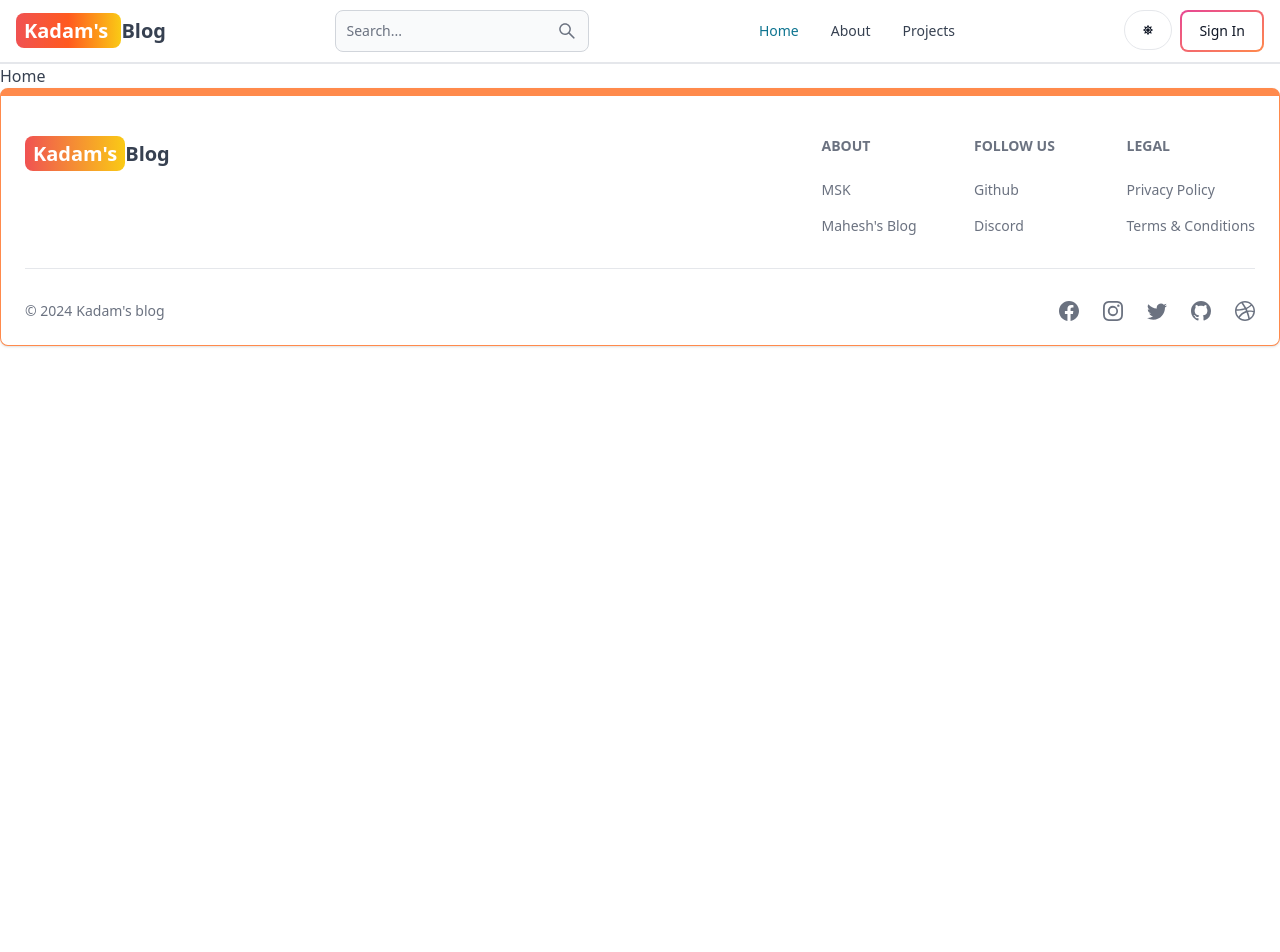
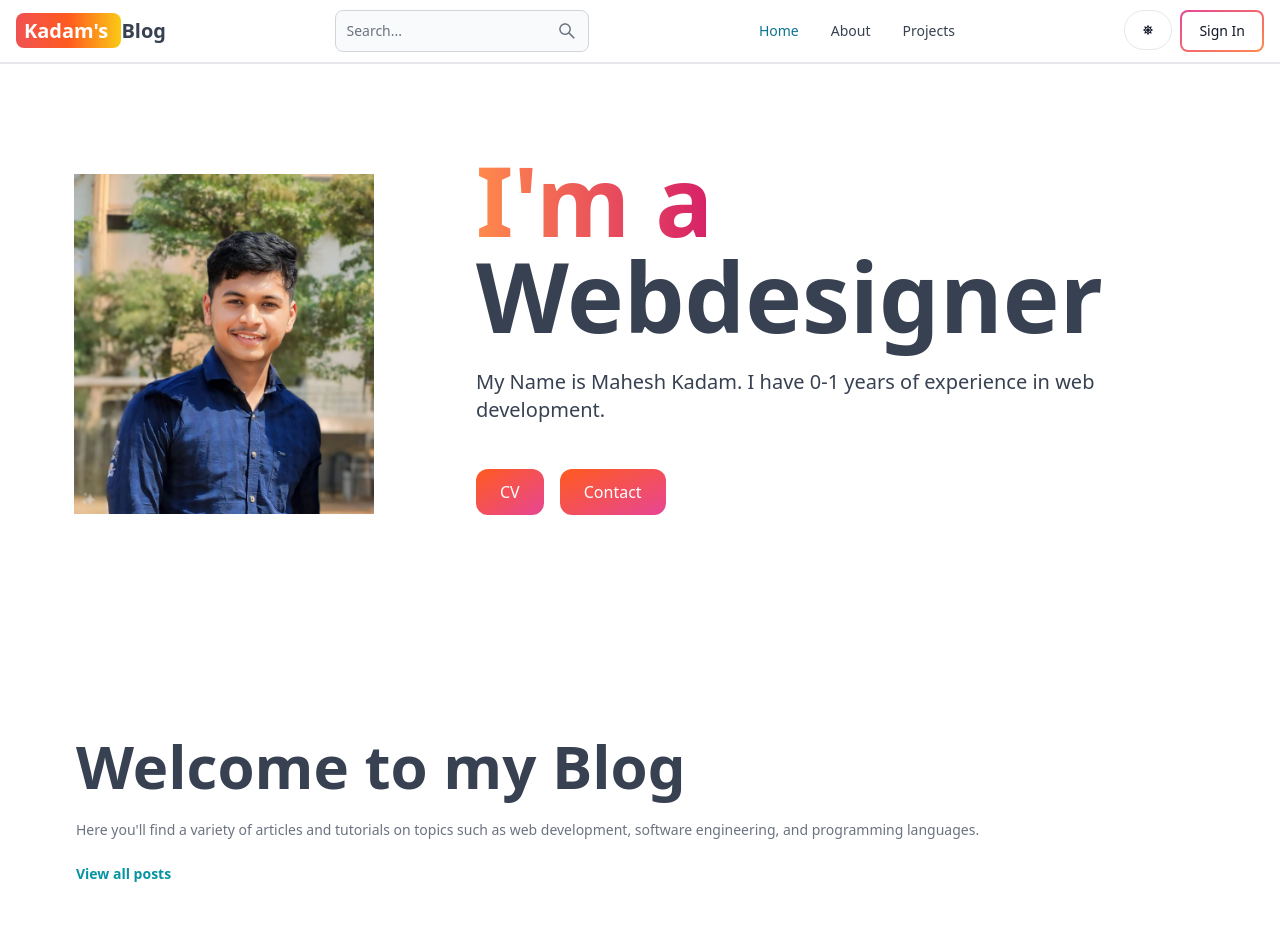
Before and after one commit to 3MaheshKadam/MERN-Blog_App, a React (Vite) app in the folder client/: page / in a window 1280 px wide. Shown: the top 952 px of the page. Before the commit the page ends 800 px from the top, so only its background shows below. Built offline with nearby package versions, Linux system fonts and the light colour scheme; no server answers.

Commit message:
Home-page

```diff
--- /dev/null
+++ b/client/src/Components/PostCard.jsx
@@ -0,0 +1,25 @@
+import { Link } from 'react-router-dom';
+
+export default function PostCard({ post }) {
+  return (
+    <div className='group relative w-full border border-red-400 hover:border-2 h-[370px] overflow-hidden rounded-lg sm:w-[300px] transition-all'>
+      <Link to={`/post/${post.slug}`}>
+        <img
+          src={post.image}
+          alt='post cover'
+          className='h-[260px] w-full  object-cover group-hover:h-[200px] transition-all duration-300 z-20'
+        />
+      </Link>
+      <div className='p-3 flex flex-col gap-2'>
+        <p className='text-lg font-semibold line-clamp-2'>{post.title}</p>
+        <span className='italic text-sm'>{post.category}</span>
+        <Link
+          to={`/post/${post.slug}`}
+          className='z-10 group-hover:bottom-0 absolute bottom-[-200px] left-0 right-0 border border-red-500 text-red-500 hover:bg-red-400 hover:text-white transition-all duration-300 text-center py-2 rounded-md !rounded-tl-none m-2'
+        >
+          Read article
+        </Link>
+      </div>
+    </div>
+  );
+}
--- a/client/src/pages/Home.jsx
+++ b/client/src/pages/Home.jsx
@@ -1,9 +1,96 @@
-import React from 'react'
+import React, { useEffect, useState } from 'react';
+import { TypeAnimation } from 'react-type-animation';
+import mlImage from '../assets/ml.png'; // Import the image
+import { Link } from 'react-router-dom';
+import PostCard from '../Components/PostCard';
 
 const Home = () => {
+  const [posts, setPosts] = useState([]);
+
+  useEffect(() => {
+    const fetchPosts = async () => {
+      const res = await fetch('/api/post/getPosts');
+      const data = await res.json();
+      setPosts(data.posts);
+    };
+    fetchPosts();
+  }, []);
+
   return (
-    <div>Home</div>
-  )
+    <div>
+      <div className='grid grid-cols-1 sm:grid-cols-3 gap-12 max-w-[1200px] md:h-[70vh] mx-auto py-8'>
+        <div className='col-span-1 my-auto mx-auto w-[200px] h-auto lg:w-[300px]'>
+          <img src={mlImage} alt="hero image" />
+        </div>
+        <div className='col-span-2 px-5 my-auto'>
+          <h1 className="text-4xl sm:text-5xl lg:text-8xl font-extrabold">
+            <span className="text-transparent bg-clip-text bg-gradient-to-r from-orange-400 to-pink-600 inline-block">I'm a</span> <br />
+            <TypeAnimation
+              sequence={[
+                "Frontend Dev",
+                1000,
+                "Webdesigner",
+                1000,
+                "Consultant"
+              ]}
+              wrapper='span'
+              speed={200}
+              repeat={Infinity}
+            />
+          </h1>
+          <p className='sm:text-lg my-6 lg:text-xl'>
+            My Name is Mahesh Kadam. I have 0-1 years of experience in web development.
+          </p>
+          <div className="links flex">
+            <div className='my-8 '>
+              <a href="/" className="px-6 py-3 w-full rounded-xl mr-4 bg-gradient-to-br from-orange-500 to-pink-500 text-white">
+                CV
+              </a>
+            </div>
+            <div className='my-8'>
+              <a href="/" className="px-6 py-3 w-full rounded-xl mr-4 bg-gradient-to-br from-orange-500 to-pink-500 text-white hover:border-none">
+                Contact
+              </a>
+            </div>
+          </div>
+        </div>
+      </div>
+      <div>
+        <div className='flex flex-col gap-6 p-28 px-3 max-w-6xl mx-auto '>
+          <h1 className='text-3xl font-bold lg:text-6xl'>Welcome to my Blog</h1>
+          <p className='text-gray-500 text-xs sm:text-sm'>
+            Here you'll find a variety of articles and tutorials on topics such as
+            web development, software engineering, and programming languages.
+          </p>
+          <Link
+            to='/search'
+            className='text-xs sm:text-sm text-teal-500 font-bold hover:underline'
+          >
+            View all posts
+          </Link>
+        </div>
+
+        <div className='max-w-6xl ml-auto mx-auto p-3 flex flex-col gap-8 py-7'>
+          {posts && posts.length > 0 && (
+            <div className='flex flex-col gap-6'>
+              <h2 className='text-2xl font-semibold text-center'>Recent Posts</h2>
+              <div className='flex flex-wrap gap-4'>
+                {posts.map((post) => (
+                  <PostCard key={post._id} post={post} />
+                ))}
+              </div>
+              <Link
+                to={'/search'}
+                className='text-lg text-teal-500 hover:underline text-center'
+              >
+                View all posts
+              </Link>
+            </div>
+          )}
+        </div>
+      </div>
+    </div>
+  );
 }
 
-export default Home
+export default Home;
```
Also changed, not shown: client/src/assets/ml.png (added).
